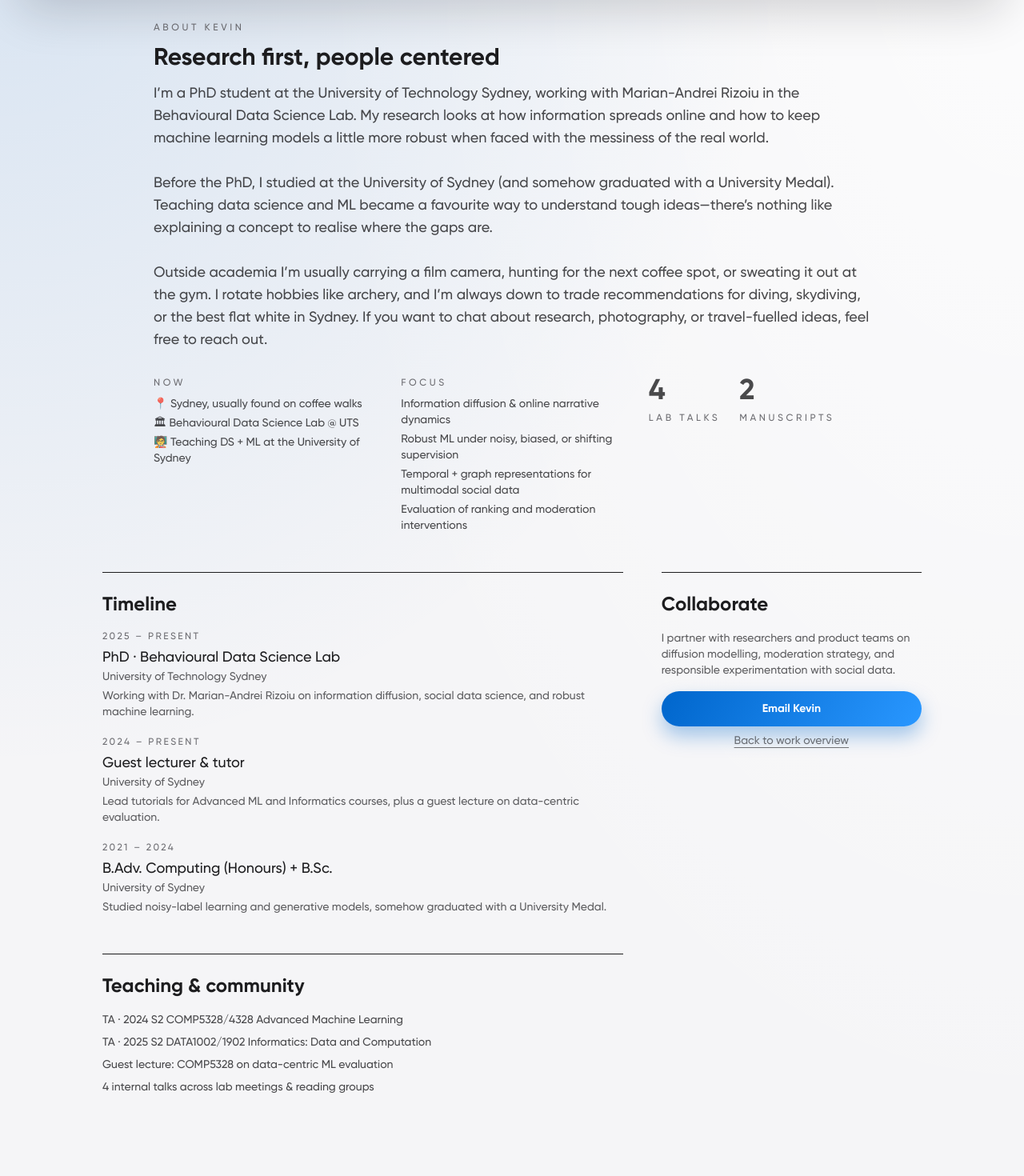
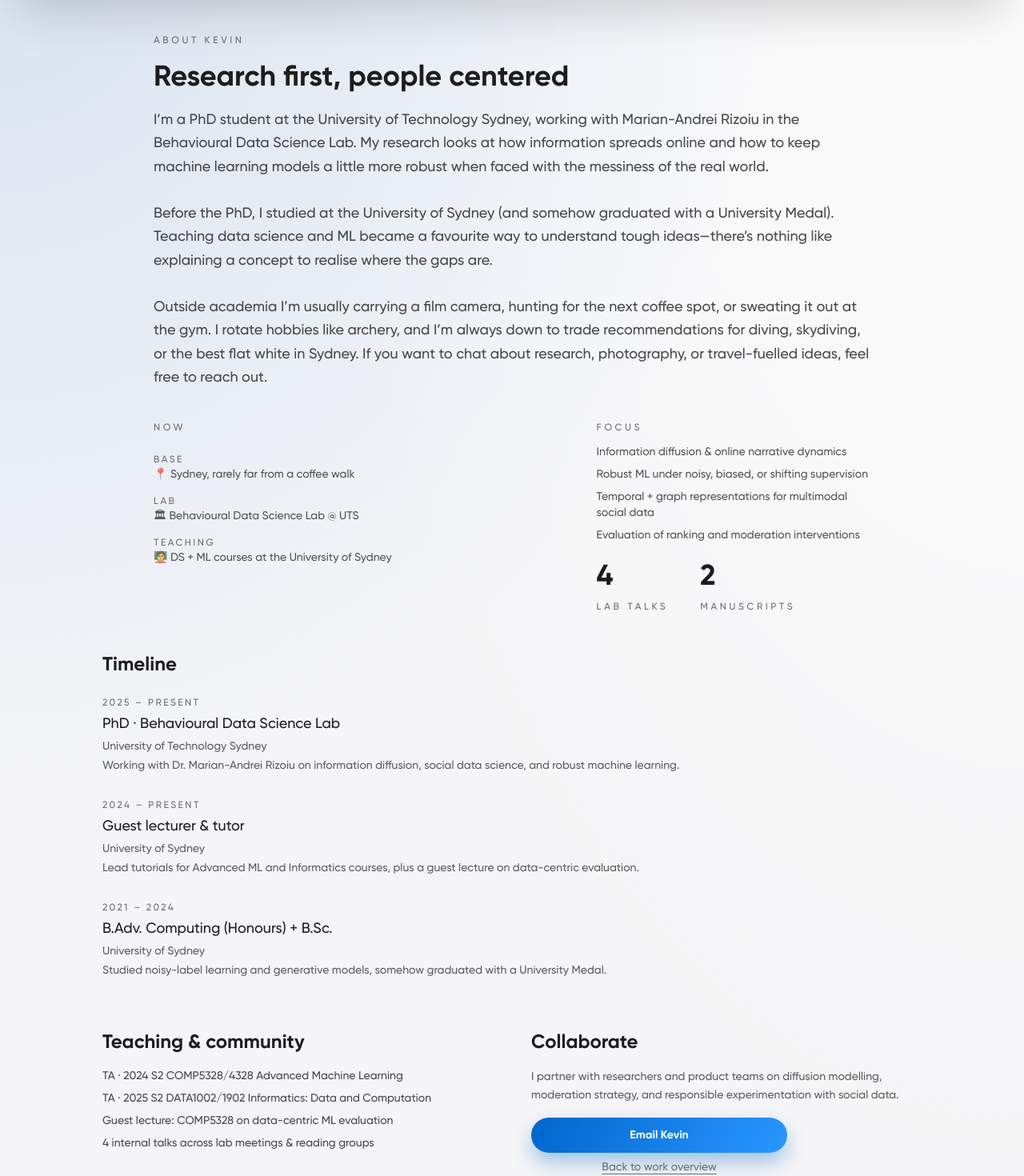
Before and after one commit to kyxzhe/kyxzhe.github.io, a Next.js app: page /about in a window 1280 px wide. Shown: the part 120-1590 px from the top of the page at 80% size. Built offline with nearby package versions, Linux system fonts and the light colour scheme.

Commit message:
refactor: add breathing room to about

```diff
--- a/src/app/about/page.tsx
+++ b/src/app/about/page.tsx
@@ -59,71 +59,82 @@ export default function AboutPage() {
     <div className="flex flex-col min-h-screen font-sans pt-2 md:pt-0 lg:py-6 xl:py-0 xl:pb-6 overflow-visible">
       <Navbar />
       <motion.main
-        className="flex-1 flex flex-col gap-6 px-2 md:px-6 lg:px-10 pb-10"
+        className="flex-1 flex flex-col items-center gap-12 px-4 md:px-10 lg:px-20 py-10"
         variants={containerVariants}
         initial="hidden"
         animate="visible"
       >
         <motion.section
-          className="max-w-4xl w-full mx-auto flex flex-col gap-8 py-6"
+          className="max-w-4xl w-full flex flex-col gap-10"
           variants={cardVariants}
           initial="hidden"
           animate="visible"
         >
-          <div className="flex flex-col gap-3">
+          <div className="flex flex-col gap-4">
             <p className="text-xs uppercase tracking-[0.3em] text-muted-foreground">About Kevin</p>
-            <h1 className="text-3xl font-semibold">Research first, people centered</h1>
-            <p className="text-base md:text-lg text-foreground/80 whitespace-pre-line">{aboutIntro}</p>
+            <h1 className="text-4xl font-semibold leading-tight">Research first, people centered</h1>
+            <p className="text-base md:text-lg text-foreground/80 whitespace-pre-line leading-relaxed">{aboutIntro}</p>
           </div>
-          <div className="grid grid-cols-1 lg:grid-cols-3 gap-8 text-sm text-foreground/80">
-            <div className="space-y-2">
+          <div className="grid gap-10 lg:grid-cols-[1.2fr_0.8fr]">
+            <div className="space-y-6 text-sm text-foreground/75">
               <p className="text-xs uppercase tracking-[0.3em] text-muted-foreground">Now</p>
-              <ul className="space-y-1">
-                <li>📍 Sydney, usually found on coffee walks</li>
-                <li>🏛 Behavioural Data Science Lab @ UTS</li>
-                <li>🧑‍🏫 Teaching DS + ML at the University of Sydney</li>
-              </ul>
+              <dl className="space-y-4">
+                <div>
+                  <dt className="text-xs uppercase tracking-[0.2em] text-muted-foreground">Base</dt>
+                  <dd>📍 Sydney, rarely far from a coffee walk</dd>
                 </div>
-            <div className="space-y-2">
+                <div>
+                  <dt className="text-xs uppercase tracking-[0.2em] text-muted-foreground">Lab</dt>
+                  <dd>🏛 Behavioural Data Science Lab @ UTS</dd>
+                </div>
+                <div>
+                  <dt className="text-xs uppercase tracking-[0.2em] text-muted-foreground">Teaching</dt>
+                  <dd>🧑‍🏫 DS + ML courses at the University of Sydney</dd>
+                </div>
+              </dl>
+            </div>
+            <div className="flex flex-col gap-6">
+              <div className="space-y-3 text-sm text-foreground/75">
                 <p className="text-xs uppercase tracking-[0.3em] text-muted-foreground">Focus</p>
-              <ul className="space-y-1">
+                <ul className="space-y-2">
                   {researchFocus.map((item) => (
                     <li key={item}>{item}</li>
                   ))}
                 </ul>
               </div>
-            <div className="flex gap-6">
+              <div className="flex gap-10">
                 <div>
                   <p className="text-4xl font-semibold leading-none">4</p>
-                <p className="text-xs uppercase tracking-[0.3em] text-muted-foreground mt-2">Lab talks</p>
+                  <p className="text-xs uppercase tracking-[0.3em] text-muted-foreground mt-3">Lab talks</p>
                 </div>
                 <div>
                   <p className="text-4xl font-semibold leading-none">2</p>
-                <p className="text-xs uppercase tracking-[0.3em] text-muted-foreground mt-2">Manuscripts</p>
+                  <p className="text-xs uppercase tracking-[0.3em] text-muted-foreground mt-3">Manuscripts</p>
+                </div>
               </div>
             </div>
           </div>
         </motion.section>
 
-        <section className="max-w-5xl w-full mx-auto grid gap-12 lg:grid-cols-[2fr_1fr]">
-          <div className="space-y-12">
-            <div className="space-y-4 border-t border-border/40 pt-6">
+        <section className="w-full max-w-5xl space-y-16">
+          <div className="space-y-6">
             <h2 className="text-2xl font-semibold">Timeline</h2>
-              <div className="flex flex-col gap-5">
+            <div className="space-y-8">
               {timeline.map((item) => (
-                  <div key={item.title}>
-                    <p className="text-xs uppercase tracking-[0.2em] text-muted-foreground mb-1">
+                <div key={item.title} className="space-y-1">
+                  <p className="text-xs uppercase tracking-[0.2em] text-muted-foreground">
                     {item.period}
                   </p>
                   <h3 className="text-lg font-medium">{item.title}</h3>
                   <p className="text-sm text-foreground/70">{item.org}</p>
-                    <p className="text-sm text-foreground/70 mt-1">{item.detail}</p>
+                  <p className="text-sm text-foreground/70">{item.detail}</p>
                 </div>
               ))}
             </div>
           </div>
 
-            <div className="space-y-4 border-t border-border/40 pt-6">
+          <div className="grid gap-12 lg:grid-cols-2">
+            <div className="space-y-4">
               <h2 className="text-2xl font-semibold">Teaching & community</h2>
               <ul className="space-y-2 text-sm text-foreground/80">
                 {contributions.map((item) => (
@@ -131,15 +142,13 @@ export default function AboutPage() {
                 ))}
               </ul>
             </div>
-          </div>
-
-          <div className="space-y-4 border-t border-border/40 pt-6">
+            <div className="space-y-4">
               <h2 className="text-2xl font-semibold">Collaborate</h2>
-            <p className="text-sm text-foreground/70">
+              <p className="text-sm text-foreground/70 leading-relaxed">
                 I partner with researchers and product teams on diffusion modelling,
                 moderation strategy, and responsible experimentation with social data.
               </p>
-            <div className="flex flex-col gap-2 text-sm">
+              <div className="flex flex-col gap-2 text-sm max-w-xs">
                 <Link
                   href={`mailto:${contactInfo.email}`}
                   className="btn-primary inline-flex justify-center"
@@ -154,6 +163,7 @@ export default function AboutPage() {
                 </Link>
               </div>
             </div>
+          </div>
         </section>
       </motion.main>
       <Footer className="mb-4" />
```
Lines whose indentation alone changed are shown as unchanged.
